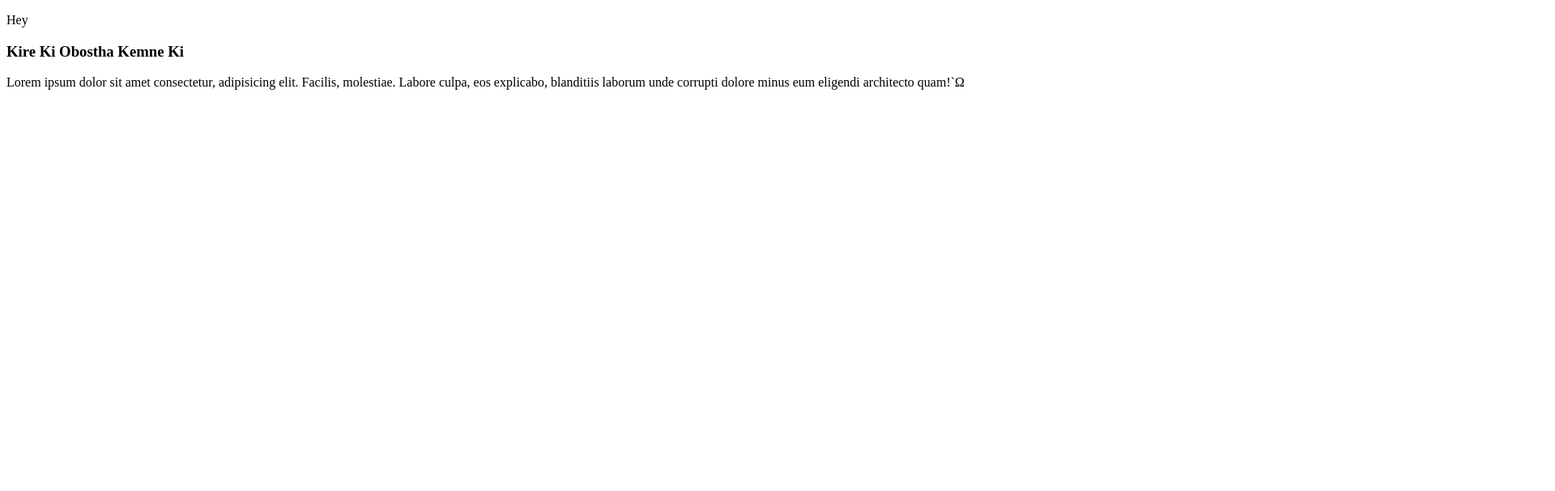
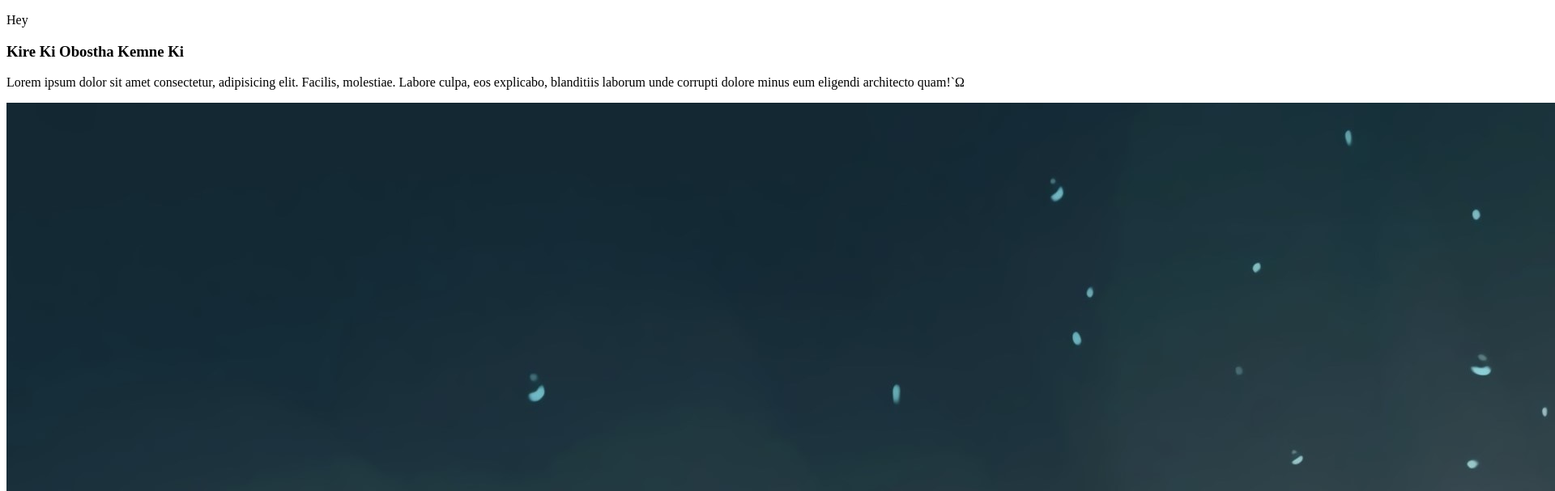
Before and after one commit to SoundlessGhost/My_First_Repo, a plain HTML site: page index.html in a window 1280 px wide. Shown: the top 607 px of the page at 81% size, 1920 px wide, since content can reach past the window. Drawn offline with Linux system fonts and the light colour scheme.

Commit message:
Picture Add

```diff
--- a/index.html
+++ b/index.html
@@ -9,5 +9,6 @@
     <p>Hey</p>
     <h3>Kire Ki Obostha Kemne Ki</h3>
     <p>Lorem ipsum dolor sit amet consectetur, adipisicing elit. Facilis, molestiae. Labore culpa, eos explicabo, blanditiis laborum unde corrupti dolore minus eum eligendi architecto quam!`Ω</p>
+    <img src="/My_First_Repo/1k6gsdk2pd281.jpg" alt="">
   </body>
 </html>
```
Also changed, not shown: 1k6gsdk2pd281.jpg (added).
